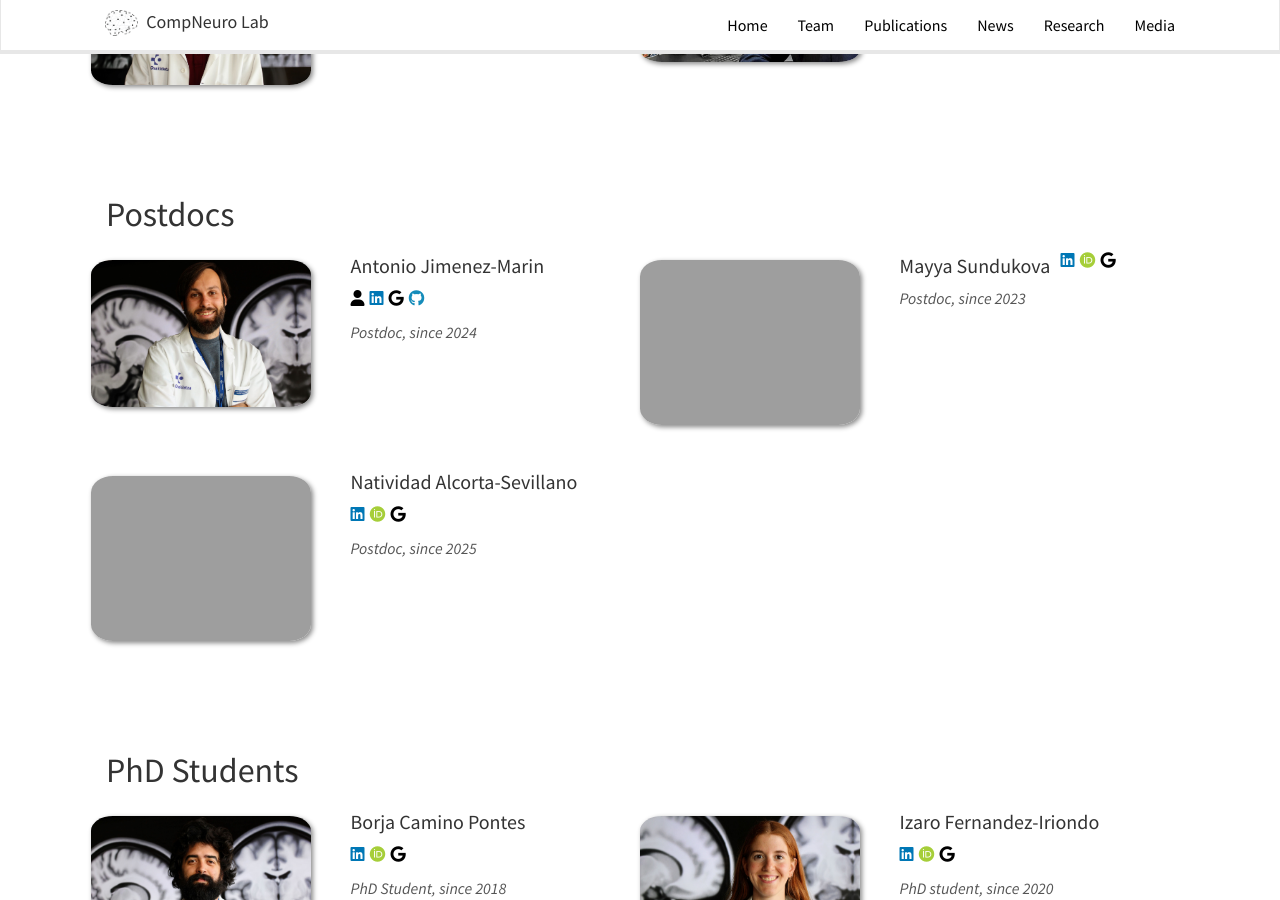
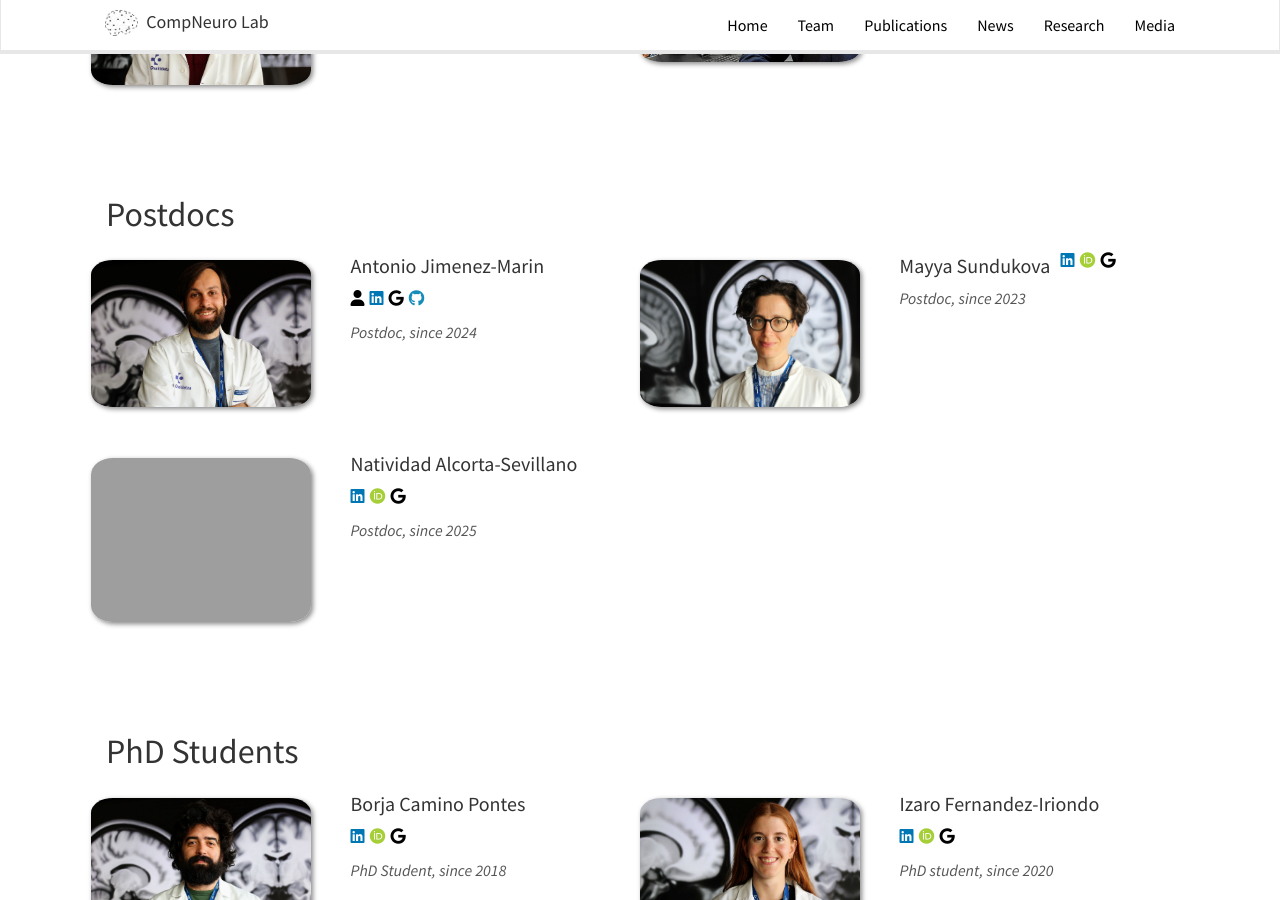
Before and after one commit to itellaetxe/compneurobilbao_website, a Jekyll site: the page built from _pages/team.md, in a window 1280 px wide and 900 px high, scrolled down 559 px. Built offline with Jekyll 4.4.1, drawn with Linux system fonts in a browser that asks for light colours; nearby versions of some CDN libraries.

Commit message:
añadir fotos individuales

```diff
--- a/_data/phd.yml
+++ b/_data/phd.yml
@@ -59,7 +59,7 @@
   education3: Bsc in Computer Engineering
 
 - name: Malen Razkin
-  photo: malen.jpg
+  photo: malen_zoom.jpg
   info: PhD student, since 2025
   email: razkinmalen@gmail.com
   linkedin: https://www.linkedin.com/in/malen-razkin-bartolom%C3%A9-5515b1252/
--- a/_data/postdoc.yml
+++ b/_data/postdoc.yml
@@ -12,7 +12,7 @@
   education3: Degree in Telecomunication Engineering at the University of Granada.
 
 - name: Mayya Sundukova
-  photo: maya.jpg
+  photo: maya_zoom.jpg
   info: Postdoc, since 2023
   email: mayya.sundukova@gmail.com
   linkedin: https://www.linkedin.com/in/mayya-sundukova/
@@ -26,7 +26,7 @@
   education5: Master in Physics, University of Trieste
 
 - name: Natividad Alcorta-Sevillano
-  photo: nati.JPG
+  photo: nati_zoom.JPG
   info: Postdoc, since 2025
   email: NATIVIDAD.ALCORTASEVILLANO@bio-bizkaia.eus
   linkedin:  https://es.linkedin.com/in/natividad-alcorta-sevillano-46237a120
```
Also changed, not shown: images/teampic/malen_zoom.JPG (added), images/teampic/maya_zoom.JPG (added), 1 other file.
